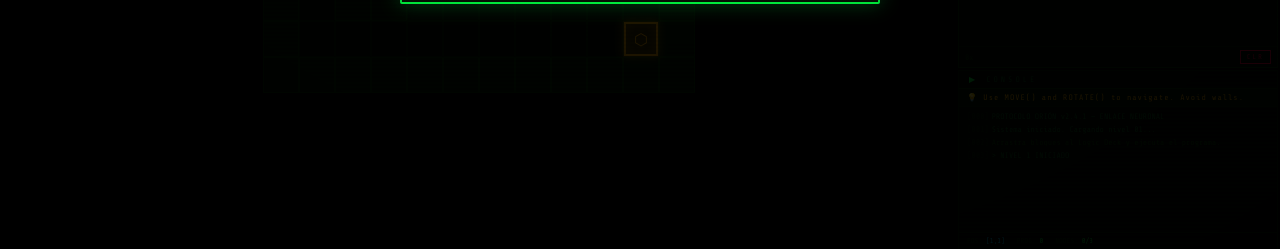
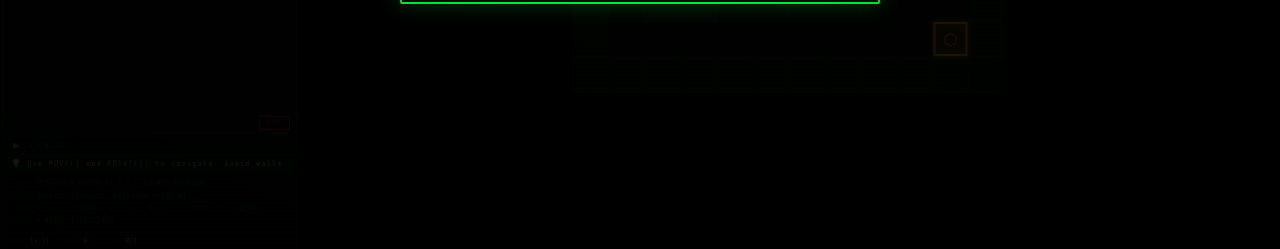
Before and after one commit to Estrboni/protocolo-orion-enlace-neuronal, a React (Vite) app: page / in a window 1280 px wide. Both pictures are taken after a click on the button "INICIAR PROTOCOLO". Shown: the part 548-797 px from the top of the page. Built offline with nearby package versions, Linux system fonts and the light colour scheme.

Commit message:
Iter 2: Improve src/components/MainGame.jsx

```diff
--- a/src/components/MainGame.jsx
+++ b/src/components/MainGame.jsx
@@ -10,29 +10,10 @@ import { executeStep, checkWinCondition, checkNodeCollection } from '../engine/B
 import { moveEnemyToward } from '../engine/AStarEnemy'
 import { clearProgram } from '../store/programSlice'
 
-function Confetti({ count = 40 }) {
-  useEffect(() => {
-    const particles = []
-    for (let i = 0; i < count; i++) {
-      const colors = ['green', 'amber', 'cyan', 'red']
-      const el = document.createElement('div')
-      el.className = `confetti ${colors[Math.floor(Math.random() * colors.length)]}`
-      el.style.left = Math.random() * 100 + '%'
-      el.style.top = '-20px'
-      el.style.setProperty('--duration', (2 + Math.random() * 1.5) + 's')
-      document.body.appendChild(el)
-      particles.push(el)
-    }
-    return () => particles.forEach(p => p.remove())
-  }, [])
-  return null
-}
-
 export default function MainGame() {
   const dispatch = useDispatch()
   const { status, bot, enemies, levelData, collectedNodes, currentLevel, score } = useSelector(s => s.game)
   const { blocks } = useSelector(s => s.program)
-  const isMobile = useSelector(s => s.ui.showMobileLayout)
   const executionRef = useRef(null)
   const stepRef = useRef(0)
   const enemyTickRef = useRef(0)
@@ -60,12 +41,10 @@ export default function MainGame() {
     const newBot = result.bot
     dispatch(updateBot(newBot))
 
-    // Check node collection
     const newlyCollected = checkNodeCollection(newBot, levelData.dataNodes, currentCollected)
     newlyCollected.forEach(id => dispatch(collectNode(id)))
     const allCollected = [...currentCollected, ...newlyCollected]
 
-    // Move enemies every 2 steps
     enemyTickRef.current += 1
     let newEnemies = currentEnemies
     if (enemyTickRef.current % 2 === 0) {
@@ -73,7 +52,6 @@ export default function MainGame() {
       dispatch(updateEnemies(newEnemies))
     }
 
-    // Check enemy collision
     const caught = newEnemies.some(e => e.x === newBot.x && e.y === newBot.y)
     if (caught) {
       dispatch(addLog({ type: 'error', msg: `> FATAL: ENEMY_COLLISION — bot destroyed at [${newBot.x},${newBot.y}]` }))
@@ -82,7 +60,6 @@ export default function MainGame() {
       return
     }
 
-    // Check win
     if (checkWinCondition(newBot, levelData, allCollected)) {
       dispatch(addLog({ type: 'success', msg: `> WIN_CONDITION_MET — all nodes collected, exit reached!` }))
       dispatch(setGameOver('won'))
@@ -123,11 +100,19 @@ export default function MainGame() {
     dispatch(clearProgram())
   }, [stopExecution, dispatch])
 
+  // Keyboard shortcuts: Space=Run, X=Stop, R=Reset, N=Next
+  useEffect(() => {
+    function handleKeyDown(e) {
+      if (e.code === 'Space') { e.preventDefault(); handleRun() }
+      if (e.code === 'KeyX') { handleStop() }
+      if (e.code === 'KeyR' && e.ctrlKey) { e.preventDefault(); handleReset() }
+      if (e.code === 'KeyN' && e.ctrlKey) { e.preventDefault(); handleNext() }
+    }
+    window.addEventListener('keydown', handleKeyDown)
+    return () => window.removeEventListener('keydown', handleKeyDown)
+  }, [handleRun, handleStop, handleReset, handleNext])
+
   useEffect(() => () => { if (executionRef.current) clearTimeout(executionRef.current) }, [])
-
-  const gridLayout = isMobile
-    ? { gridTemplateColumns: '1fr', gridTemplateRows: 'auto 1fr 1fr auto' }
-    : { gridTemplateColumns: '1fr 320px', gridTemplateRows: '1fr 180px' }
 
   return (
     <div style={{
@@ -142,33 +127,29 @@ export default function MainGame() {
 
       <div style={{
         display: 'grid',
-        ...gridLayout,
+        gridTemplateColumns: 'clamp(240px, 1fr, 400px) 1fr',
+        gridTemplateRows: '1fr auto',
         gap: 2,
         padding: '2px',
         height: '100%',
-        overflow: 'hidden'
+        overflow: 'hidden',
+        '@media (max-width: 768px)': {
+          gridTemplateColumns: '1fr',
+          gridTemplateRows: '1fr auto auto'
+        }
       }}>
         {/* Viewport */}
-        <div style={{
-          ...(isMobile ? { gridRow: '1', gridColumn: '1' } : { gridRow: '1 / 3', gridColumn: '1' }),
-          overflow: 'hidden'
-        }}>
+        <div style={{ gridColumn: '2', gridRow: '1 / 3', overflow: 'hidden', '@media (max-width: 768px)': { gridColumn: '1', gridRow: '1' } }}>
           <Viewport />
         </div>
 
         {/* Logic Deck */}
-        <div style={{
-          ...(isMobile ? { gridRow: '2', gridColumn: '1' } : { gridRow: '1', gridColumn: '2' }),
-          overflow: 'hidden'
-        }}>
+        <div style={{ overflow: 'hidden', '@media (max-width: 768px)': { gridColumn: '1', gridRow: '2' } }}>
           <LogicDeck />
         </div>
 
         {/* Console */}
-        <div style={{
-          ...(isMobile ? { gridRow: '3', gridColumn: '1' } : { gridRow: '2', gridColumn: '2' }),
-          overflow: 'hidden'
-        }}>
+        <div style={{ overflow: 'hidden', '@media (max-width: 768px)': { gridColumn: '1', gridRow: '3' } }}>
           <ConsolePanel />
         </div>
       </div>
@@ -181,7 +162,7 @@ export default function MainGame() {
           zIndex: 1000, flexDirection: 'column', gap: 24
         }}>
           <div style={{
-            fontFamily: 'var(--font-display)', fontSize: 'clamp(32px, 6vw, 72px)',
+            fontFamily: 'var(--font-display)', fontSize: 'clamp(24px, 6vw, 72px)',
             color: status === 'won' ? '#00ff41' : '#ff0040',
             textShadow: `0 0 40px ${status === 'won' ? '#00ff41' : '#ff0040'}`,
             letterSpacing: 8,
@@ -195,15 +176,13 @@ export default function MainGame() {
             </div>
           )}
           <div style={{ display: 'flex', gap: 16, flexWrap: 'wrap', justifyContent: 'center' }}>
-            <button onClick={handleReset}>RETRY</button>
+            <button onClick={handleReset} title="Reset level (Ctrl+R)">RETRY</button>
             {status === 'won' && currentLevel < 4 && (
-              <button onClick={handleNext} style={{ borderColor: '#00ff41', color: '#00ff41' }}>NEXT LEVEL</button>
+              <button onClick={handleNext} title="Next level (Ctrl+N)" style={{ borderColor: '#00ff41', color: '#00ff41' }}>NEXT LEVEL</button>
             )}
           </div>
         </div>
       )}
-
-      {status === 'won' && <Confetti count={60} />}
     </div>
   )
 }
```
